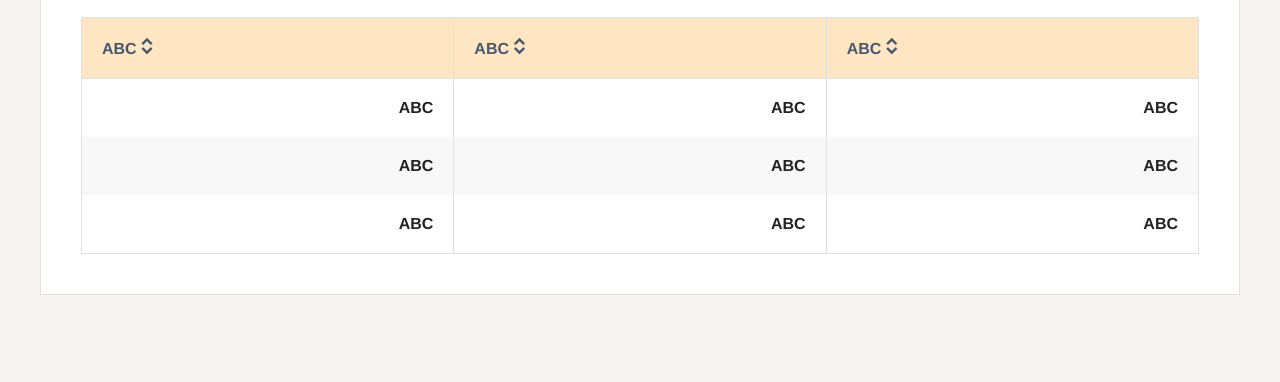
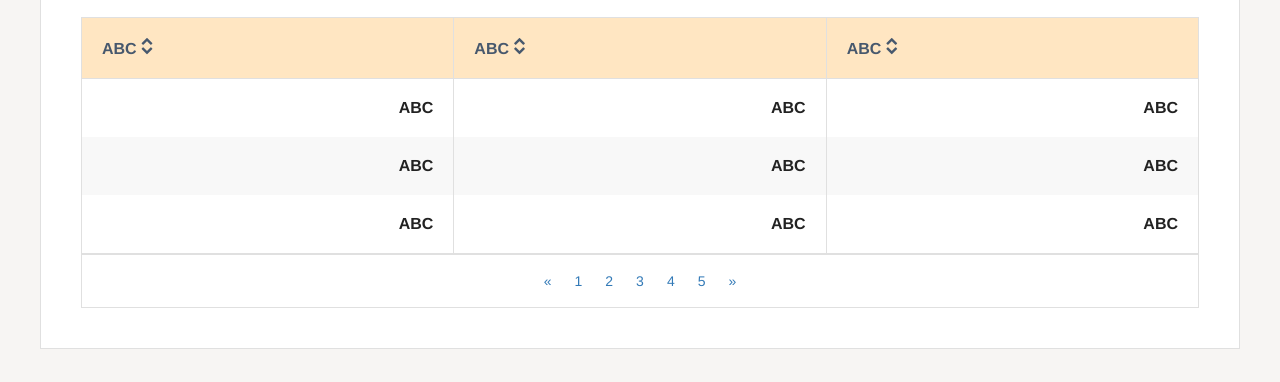
Before and after one commit to HSTMage/ui-kit, a plain HTML site: page index.html in a window 1280 px wide. Shown: the part 124-506 px from the top of the page. Drawn offline with nearby package versions, Linux system fonts and the light colour scheme; a script that the page names is missing.

Commit message:
table paging

```diff
--- a/css/_variables.scss
+++ b/css/_variables.scss
@@ -56,6 +56,7 @@ $color-additional-2 : #f8f8f8;
 
 $main-padding : 20px;
 $big-padding : $main-padding*2;
+$small-padding : $main-padding / 2;
 
 /**
  * For modern browsers
--- a/css/style.scss
+++ b/css/style.scss
@@ -138,11 +138,17 @@ p
 
 .row
 {
-  padding : $big-padding;
-  margin  : 0px;
+  &.padded
+  {
+	padding : $big-padding;
+	margin  : 0px;
+  }
   .inner
   {
-	padding          : $big-padding;
+	&.padded
+	{
+	  padding : $big-padding;
+	}
 	border           : 1px solid $color-secondary-7;
 	background-color : $white;
   }
@@ -219,3 +225,27 @@ table
 	position : absolute;
   }
 }
+
+nav
+{
+  &.block
+  {
+	display : block;
+	border  : 1px solid $color-secondary-7;
+	padding : $small-padding;
+  }
+  .pagination
+  {
+	padding      : 0;
+	margin       : 0;
+	margin-left  : auto;
+	margin-right : auto;
+	& > li
+	{
+	  & > a
+	  {
+		border : none;
+	  }
+	}
+  }
+}
--- a/index.html
+++ b/index.html
@@ -20,8 +20,8 @@
     <![endif]-->
 </head>
 <body>
-<div class="row">
-	<div class="inner">
+<div class="row padded">
+    <div class="inner padded">
         <h1 class="text-center">Table Header</h1>
         <table class="data-table">
             <thead>
@@ -55,6 +55,25 @@
             </tr>
             </tbody>
         </table>
+        <nav class="block text-center">
+            <ul class="pagination">
+                <li>
+                    <a href="#" aria-label="Previous">
+                        <span aria-hidden="true">&laquo;</span>
+                    </a>
+                </li>
+                <li><a href="#">1</a></li>
+                <li><a href="#">2</a></li>
+                <li><a href="#">3</a></li>
+                <li><a href="#">4</a></li>
+                <li><a href="#">5</a></li>
+                <li>
+                    <a href="#" aria-label="Next">
+                        <span aria-hidden="true">&raquo;</span>
+                    </a>
+                </li>
+            </ul>
+        </nav>
     </div>
 </div>
 
```
Also changed, not shown: css/style.css, 1 other file. Lines whose indentation alone changed are shown as unchanged.
